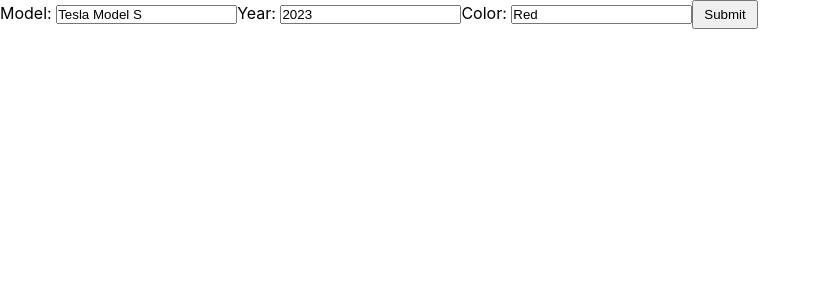
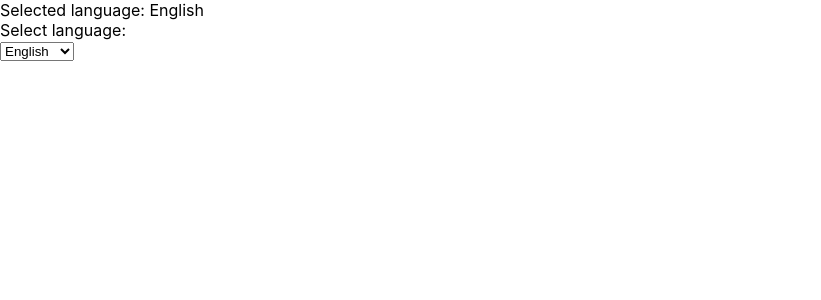
Before and after one commit to metehandoenmez/react-exercises, a React (Create React App) app: page / in a window 1280 px wide. Shown: the top 300 px of the page, without its empty margins (0-821 px from the left). Built offline with nearby package versions, Linux system fonts and the light colour scheme.

Commit message:
completed exercise 41

```diff
--- a/src/App.jsx
+++ b/src/App.jsx
@@ -1,15 +1,29 @@
 import React from "react";
-import "./App.css"
-import CardDetails from "./CardDetails";
+import DisplayLanguage from "./DisplayLanguage";
+import {LanguageContext} from "./LanguageContext";
 
-export default class App extends React.Component {
+export default function App() {
 
+  const [language, setLanguage] = React.useState("en");
 
-  render() {
-    return (
+   const handleLanguageChange = (event) => {
+    setLanguage(event.target.value);
+  };
 
-      <div>
-      <CardDetails initialData={{model:"Tesla Model S",year:"2023",color:"Red"}} />
-        </div>
-    )
-  }}
+  return (
+    <div>
+      <LanguageContext.Provider value={language}>
+        <DisplayLanguage />
+
+        <select value={language} onChange={handleLanguageChange}>
+          <option value="en">English</option>
+          <option value="it">Italiano</option>
+          <option value="de">Deutch</option>
+          <option value="fr">Français</option>
+          <option value="es">Español</option>
+          <option value="tr">Türkçe</option>
+        </select>
+      </LanguageContext.Provider>
+    </div>
+  );
+};
--- a/src/DisplayLanguage.jsx
+++ b/src/DisplayLanguage.jsx
@@ -1,10 +1,11 @@
-import React from "react";
+import React, {useContext} from "react";
 import { LanguageContext } from "./LanguageContext";
 
-export default class DisplayLanguage extends React.Component {
+export default function DisplayLanguage() {
 
+    const language = useContext(LanguageContext);
 
-strings = {
+    const strings = {
         en: {
             LANGUAGE: "English",
             SELECT_LANGUAGE: "Select language: ",
@@ -19,20 +20,31 @@
             LANGUAGE: "Deutsch",
             SELECT_LANGUAGE: "Sprache auswählen: ",
             SELECTED_LANGUAGE: "Ausgewählte Sprache: ",
-    }
+        },
+        fr: {
+            LANGUAGE: "Français",
+            SELECT_LANGUAGE: "Sélectionner une langue : ",
+            SELECTED_LANGUAGE: "Langue sélectionnée : ",
+          },
+          es: {
+            LANGUAGE: "Español",
+            SELECT_LANGUAGE: "Seleccionar idioma: ",
+            SELECTED_LANGUAGE: "Idioma seleccionado: ",
+          },
+          tr: {
+            LANGUAGE: "Türkçe",
+            SELECT_LANGUAGE: "Dil seç: ",
+            SELECTED_LANGUAGE: "Seçilen Dil: ",
+          },
+
     }
 
-    render() {
-        return (
-            <LanguageContext.Consumer>
-        {language => {
     return (
         <div>
-            <div>{this.strings[language].SELECTED_LANGUAGE} <h1><i>{this.strings[language].LANGUAGE}</i></h1></div>
-            <label>{this.strings[language].SELECT_LANGUAGE} </label>
+          <div>
+            {strings[language].SELECTED_LANGUAGE} {strings[language].LANGUAGE}
           </div>
-        )}}
-      </LanguageContext.Consumer>
+          <label>{strings[language].SELECT_LANGUAGE}</label>
+        </div>
     );
-    }
-}
+};
```
Lines whose indentation alone changed are shown as unchanged.
